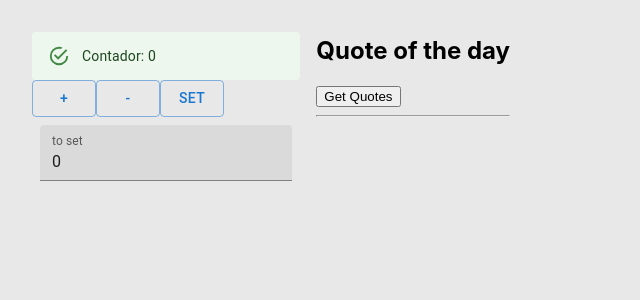
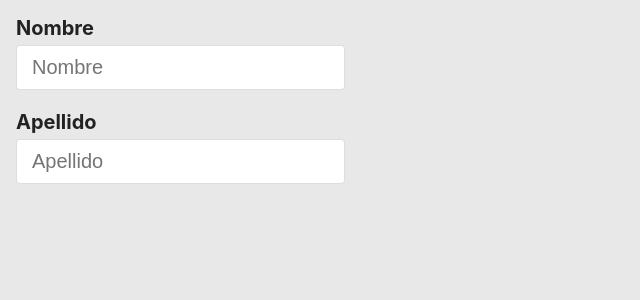
Before and after one commit to mattid89/react-typescript, a React (Create React App) app: page / in a window 1280 px wide. Shown: the top 300 px of the page, without its empty margins (0-640 px from the left). Built offline with nearby package versions, Linux system fonts and the light colour scheme.

Commit message:
nuevo form mas input

```diff
--- a/src/App.tsx
+++ b/src/App.tsx
@@ -1,17 +1,15 @@
 import React from "react";
 import "./App.css";
-import ContadorReducer from "src/Components/ContadorReducer/ContadorReducer";
-import ButtonHttpRequest from "./Components/ButtonHttpRequest/ButtonHttpRequest";
-import CustomSnack from "./Components/CustomSnack/CustomSnack";
+import Formulario from "./Components/Form";
 
 const App = () => {
   return (
     <>
-      <CustomSnack />
+    <div className="flex-column">
+
       <div className="flex-row">
-        <ContadorReducer />
-
-        <ButtonHttpRequest />
+        {/* <ContadorReducer />
+        <ButtonHttpRequest /> */}
 
         {/* <Prueba title={'Título de prueba'}>
                     <p>Texto children!!</p>
@@ -27,6 +25,11 @@ const App = () => {
                 */}
       </div>
 
+      <div className="flex-row">
+        <Formulario />
+      </div>
+    </div>
+
       {/*
                 <div className="padding flex-row">
                     <MyCard></MyCard>
--- /dev/null
+++ b/src/Components/Form/Input/Input.css
@@ -0,0 +1,22 @@
+.field {
+      margin-bottom: 20px;
+}
+
+.field label {
+      display: block;
+      margin: 0 0 5px 0;
+      color: #222;
+      font-weight: 700;
+      font-size: 20px;
+}
+
+.field input {
+      background-color: #fff;
+      outline: 0;
+      font-size: 20px;
+      padding: 10px 15px;
+      border: 1px solid rgb(34, 34, 34, 0.15);
+      color: #222;
+      border-radius: 4px;
+      width: 100%;
+}
--- /dev/null
+++ b/src/Components/Form/Input/index.tsx
@@ -0,0 +1,12 @@
+import './Input.css'
+
+const CustomInput = ({ label, ...inputAttr }: any) => {
+  return (
+    <div className='field'>
+      <label>{label}</label>
+      <input {...inputAttr} />
+    </div>
+  );
+};
+
+export default CustomInput
--- /dev/null
+++ b/src/Components/Form/index.tsx
@@ -0,0 +1,28 @@
+import useFormulario from "src/Hooks/UseFormulario";
+import CustomInput from "./Input";
+
+const Formulario = () => {
+	const [formulario, handleChange] = useFormulario({ name: '', apellido: '', email: '' })
+	console.log(formulario)
+  return (
+    <form>
+      <CustomInput
+				label="Nombre"
+        name="name"
+        placeholder="Nombre"
+        value={formulario.name}
+        onChange={handleChange}
+      />
+
+      <CustomInput
+				label="Apellido"
+        name="apellido"
+        placeholder="Apellido"
+        value={formulario.apellido}
+        onChange={handleChange}
+      />
+    </form>
+  );
+};
+
+export default Formulario;
--- /dev/null
+++ b/src/Hooks/UseFormulario.tsx
@@ -0,0 +1,15 @@
+import { useState } from "react";
+
+const useFormulario = (inicial: any) => {
+  const [formulario, setFormulario] = useState(inicial);
+  const handleChange = (e: any) => {
+    setFormulario({
+      ...formulario,
+      [e.target.name]: e.target.value,
+    })
+  }
+
+	return [formulario, handleChange]
+}
+
+export default useFormulario
```
Also changed, not shown: src/Components/ButtonHttpRequest/index.tsx (renamed from src/Components/ButtonHttpRequest/ButtonHttpRequest.tsx), src/Components/ContadorReducer/index.tsx (renamed from src/Components/ContadorReducer/ContadorReducer.tsx), src/Components/CustomSnack/index.tsx (renamed from src/Components/CustomSnack/CustomSnack.tsx), src/Components/MyCard/index.tsx (renamed from src/Components/MyCard/MyCard.tsx), src/Components/Prueba/index.tsx (renamed from src/Components/Prueba/Prueba.tsx).
